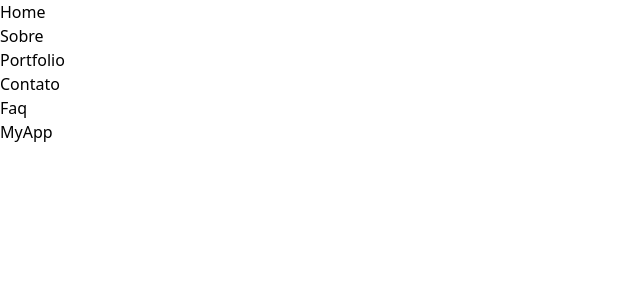
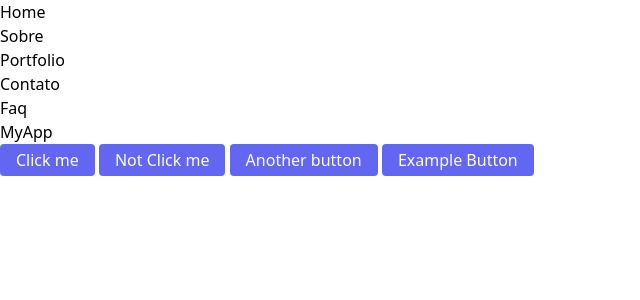
Before and after one commit to leoziondev/yt-fullstack-na-pratica-sveltekit, a SvelteKit app: page / in a window 1280 px wide. Shown: the top 300 px of the page, without its empty margins (0-640 px from the left). Built offline with nearby package versions, Linux system fonts and the light colour scheme.

Commit message:
example component

```diff
--- a/src/routes/+page.svelte
+++ b/src/routes/+page.svelte
@@ -1 +1,10 @@
+<script>
+    import Button from './Button.svelte'
+  import { fromJSON } from 'postcss';
+</script>
+
 <h1>MyApp</h1>
+<Button />
+<Button label="Not Click me" />
+<Button label="Another button" />
+<Button label="Example Button" />
--- /dev/null
+++ b/src/routes/Button.svelte
@@ -0,0 +1,15 @@
+<script>
+    export let label = 'Click me'
+</script>
+
+<button class="btn">{label}</button>
+
+<style>
+    .btn {
+        background-color: rgb(99 102 241);
+        padding: 0.25rem 1rem;
+        border-radius: 0.25rem;
+        color: white;
+        font-weight: 500;
+    }
+</style>
```
